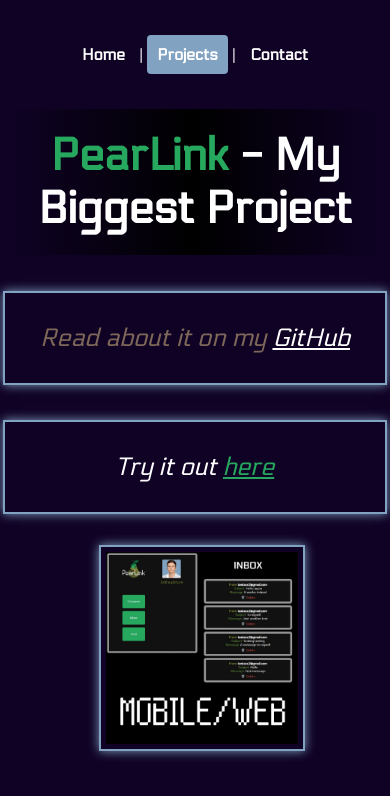
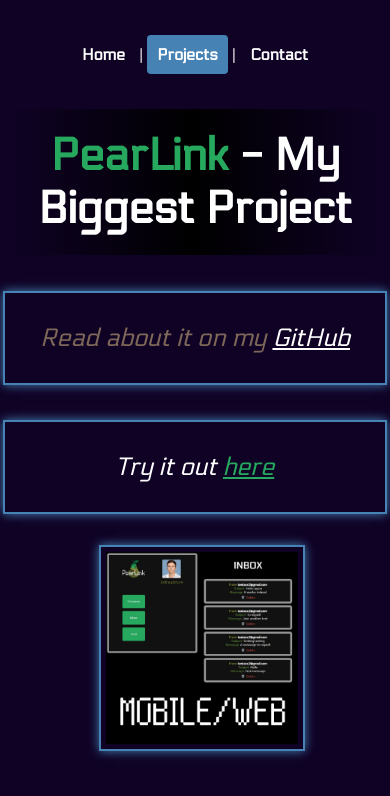
Before and after one commit to cerovina/Website-Vue-Router, a Vue app: page /projects in a window 390 px wide. Shown: the top 796 px of the page. Built offline with nearby package versions, Linux system fonts and the light colour scheme.

Commit message:
Style changes

```diff
--- a/src/App.vue
+++ b/src/App.vue
@@ -37,6 +37,6 @@
 
 nav a.router-link-exact-active {
   color: white;
-  background: #81A2C1;
+  background: #4682b4;
 }
 </style>
--- a/src/assets/global.css
+++ b/src/assets/global.css
@@ -35,8 +35,8 @@
 p {
   font-size: 25px;
   margin: auto;
-  border: 2px solid #81A2C1;
-  box-shadow: 0 0 10px #81A2C1;
+  border: 2px solid #4682b4;
+  box-shadow: 0 0 10px #4682b4;
   padding: 3%;
   padding-top: 3%;
   padding-bottom: 3%;
--- a/src/views/HomeView.vue
+++ b/src/views/HomeView.vue
@@ -1,7 +1,7 @@
 <template>
   <div class="container wrapper">
     <div class="home">
-      <img class="img" src="@/assets/mypicCircle.png">
+      <img class="img" src="@/assets/slikanajnovija.png">
       <h1 class="title">Nikola Cerovina</h1>
       <div class="moving-title-container">
         <h2 ref="movingTitle" class="yellow dev grad">Frontend Developer</h2>
--- a/src/views/ProjectsView.vue
+++ b/src/views/ProjectsView.vue
@@ -68,8 +68,8 @@
   width: 400px;
   height: auto;
   padding: 5px;
-  border: 2px solid #81A2C1;
-  box-shadow: 0 0 10px #81A2C1;
+  border: 2px solid #4682b4;
+  box-shadow: 0 0 10px #4682b4;
 }
 
 .main-grid {
@@ -124,8 +124,8 @@
      width: 75%;
      height: auto;
      padding: 5px;
-     border: 2px solid #81A2C1;
-     box-shadow: 0 0 10px #81A2C1;
+     border: 2px solid #4682b4;
+     box-shadow: 0 0 10px #4682b4;
   }
 
   .main-grid {
```
Also changed, not shown: src/assets/cvcvcv.jpg (added), 1 other file (tests, documents, lock files or other folders).
